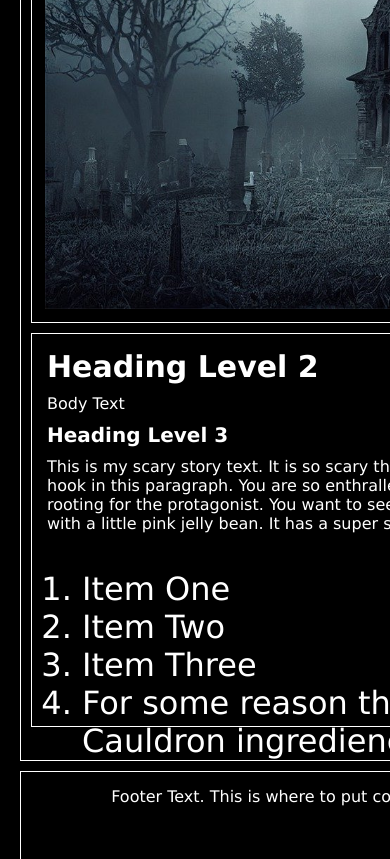
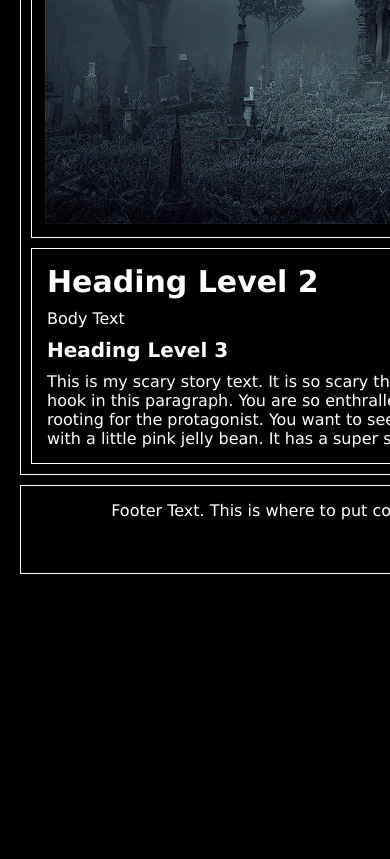
Before and after one commit to virtualmediaproject/virtualmediaproject.github.io, a plain HTML site: page page-scarystory.html in a window 390 px wide. Shown: the part 682-1541 px from the top of the page. After the commit the page ends 1276 px from the top, so only its background shows below. Drawn offline with Linux system fonts and the light colour scheme.

Commit message:
Update page-scarystory.html

```diff
--- a/page-scarystory.html
+++ b/page-scarystory.html
@@ -8,22 +8,15 @@
 
 @media (min-width:961px)  {
   body {
-    background-color: #ffffff;
+    background-color: #000000;
   }
 }
 @media screen and (max-width: 600px) {
-  .column, .center, table {
+  .column, .center {
     width: 100%;
   }
 }
-@media only screen and (max-width: 600px) {
-  body {
-    background-color: #ffffff;
-  }
-  ol, ul, nav, .scale {
-    font-size: 2rem;
-  }
-}
+
 article, aside, footer, header, main, nav, section {
 display: block;
 }
@@ -171,12 +164,7 @@ border: .5px solid white;
       <p>Body Text</p>
     <h3>Heading Level 3</h3 >
      <p>This is my scary story text. It is so scary that you want to stop reading right now. But you can't because of the hook in this paragraph. You are so enthralled with this scary story that you must see how it ends. You are rooting for the protagonist. You want to see if the antagonists get their comeuppances. This story does not end with a little pink jelly bean. It has a super spooky story ending.</p>
-      <ol>
-       <li>Item One </li><br>
-       <li>Item Two </li><br>
-       <li>Item Three </li><br>
-      <li>For some reason there's a list in this scary story. Cauldron ingredience probably.</li>
-       </ol>
+
      </article>
     </main>
   <footer>
```
